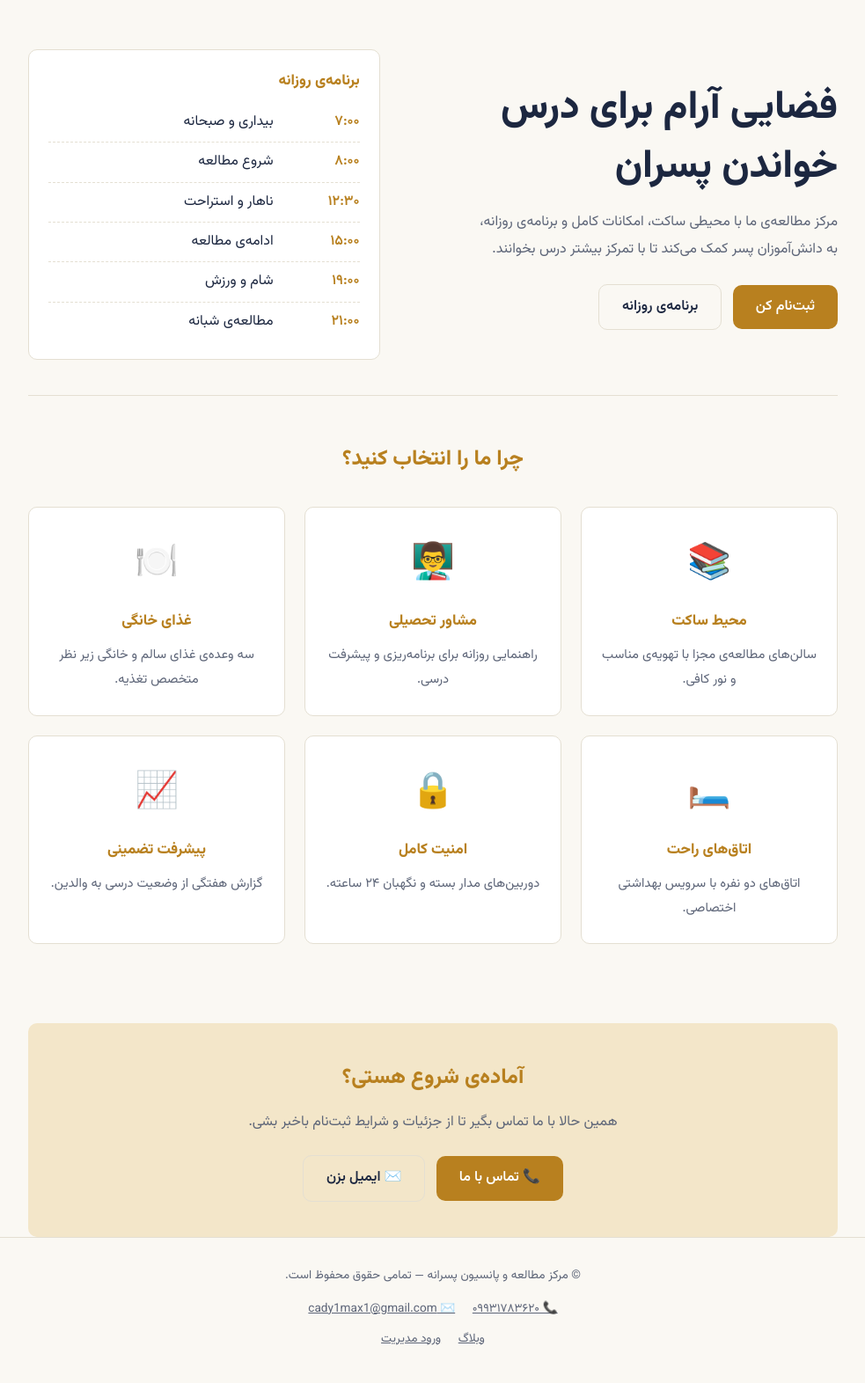
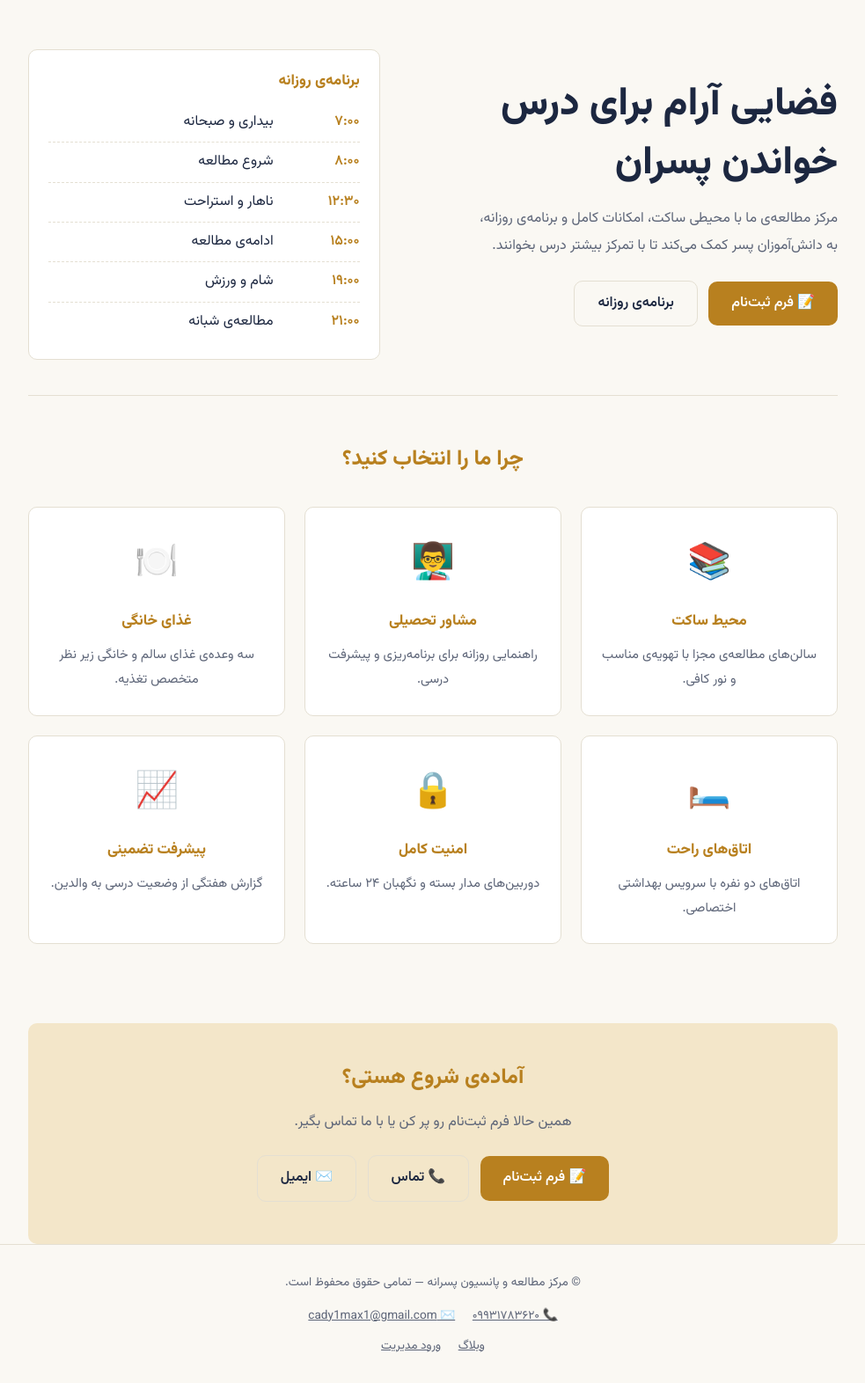
Before and after one commit to jamshidfakhri/Myfirstweb, a Flask app: page / in a window 1280 px wide. Shown: the part 61-1633 px from the top of the page at 88% size, without its empty margins (148-1131 px from the left). Before the commit the page ends 1590 px from the top, so only its background shows below. Run offline with Flask 3, Linux system fonts and the light colour scheme.

Commit message:
Update home.html

```diff
--- a/templates/home.html
+++ b/templates/home.html
@@ -26,7 +26,7 @@ nav a:hover{color:var(--ink)}
 @media(max-width:760px){.hero{grid-template-columns:1fr;padding-top:32px}}
 h1{font-size:clamp(1.8rem,5vw,2.8rem);line-height:1.5;font-weight:800}
 .lead{color:var(--mute);margin:14px 0 24px;max-width:46ch}
-.btn{display:inline-block;background:var(--brass);color:#fff;padding:10px 26px;border-radius:var(--r);text-decoration:none;font-weight:600;border:0;font-family:inherit;cursor:pointer}
+.btn{display:inline-block;background:var(--brass);color:#fff;padding:10px 26px;border-radius:var(--r);text-decoration:none;font-weight:600;border:0;font-family:inherit;cursor:pointer;margin-bottom:8px}
 .btn.ghost{background:none;color:var(--ink);border:1px solid var(--line);margin-inline-start:8px}
 .sched{background:var(--card);border:1px solid var(--line);border-radius:var(--r);padding:20px 22px}
 .sched h2{font-size:1.05rem;margin-bottom:8px;color:var(--brass)}
@@ -57,7 +57,7 @@ footer{text-align:center;padding:30px 20px;color:var(--mute);font-size:.85rem;bo
       <a href="#schedule">برنامه</a>
       <a href="#contact">تماس</a>
       <a href="/blog">وبلاگ</a>
-      <a href="#contact" class="cta-s">ثبت‌نام</a>
+      <a href="/register" class="cta-s">ثبت‌نام</a>
     </nav>
   </div>
 </header>
@@ -67,7 +67,7 @@ footer{text-align:center;padding:30px 20px;color:var(--mute);font-size:.85rem;bo
     <div>
       <h1>فضایی آرام برای درس خواندن پسران</h1>
       <p class="lead">مرکز مطالعه‌ی ما با محیطی ساکت، امکانات کامل و برنامه‌ی روزانه، به دانش‌آموزان پسر کمک می‌کند تا با تمرکز بیشتر درس بخوانند.</p>
-      <a href="#contact" class="btn">ثبت‌نام کن</a>
+      <a href="/register" class="btn">📝 فرم ثبت‌نام</a>
       <a href="#schedule" class="btn ghost">برنامه‌ی روزانه</a>
     </div>
     <div class="sched" id="schedule">
@@ -97,9 +97,10 @@ footer{text-align:center;padding:30px 20px;color:var(--mute);font-size:.85rem;bo
 
   <section class="cta-band" id="contact">
     <h2>آماده‌ی شروع هستی؟</h2>
-    <p>همین حالا با ما تماس بگیر تا از جزئیات و شرایط ثبت‌نام باخبر بشی.</p>
-    <a href="tel:+989931783620" class="btn">📞 تماس با ما</a>
-    <a href="mailto:cady1max1@gmail.com" class="btn ghost">✉️ ایمیل بزن</a>
+    <p>همین حالا فرم ثبت‌نام رو پر کن یا با ما تماس بگیر.</p>
+    <a href="/register" class="btn">📝 فرم ثبت‌نام</a>
+    <a href="tel:+989931783620" class="btn ghost">📞 تماس</a>
+    <a href="mailto:cady1max1@gmail.com" class="btn ghost">✉️ ایمیل</a>
   </section>
 </main>
 
```
